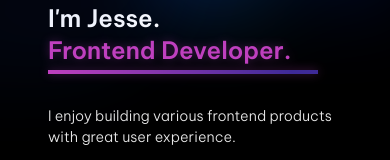
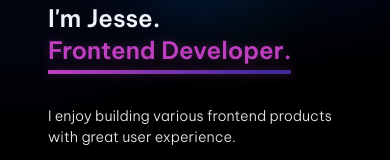
Before and after one commit to JesseOlisa/jesses-portfolio-v2, a Next.js app: page / in a window 390 px wide. Shown: the part 504-664 px from the top of the page. Built offline with nearby package versions, Linux system fonts and the light colour scheme.

Commit message:
feat: fixes layout

```diff
--- a/components/HeroSection.tsx
+++ b/components/HeroSection.tsx
@@ -13,7 +13,7 @@ const HeroSection = () => {
 					<span>I&apos;m Jesse.</span>
 					<span className='text-[#BF40BF] font-semibold relative drop-shadow-[0_0_0.3rem_#BF40BF60] max-w-[270px] md:max-w-[420px] md:text-[1.7rem] lg:text-4xl'>
 						Frontend Developer.
-						<span className='block h-1 mt-1 bg-profile-bg md:max-w-[90%]'></span>
+						<span className='block h-1 mt-1 bg-profile-bg max-w-[90%]'></span>
 					</span>
 				</h1>
 				<p className='max-w-lg text-[0.9rem] md:text-[1.1rem] opacity-90 mb-3'>
```
